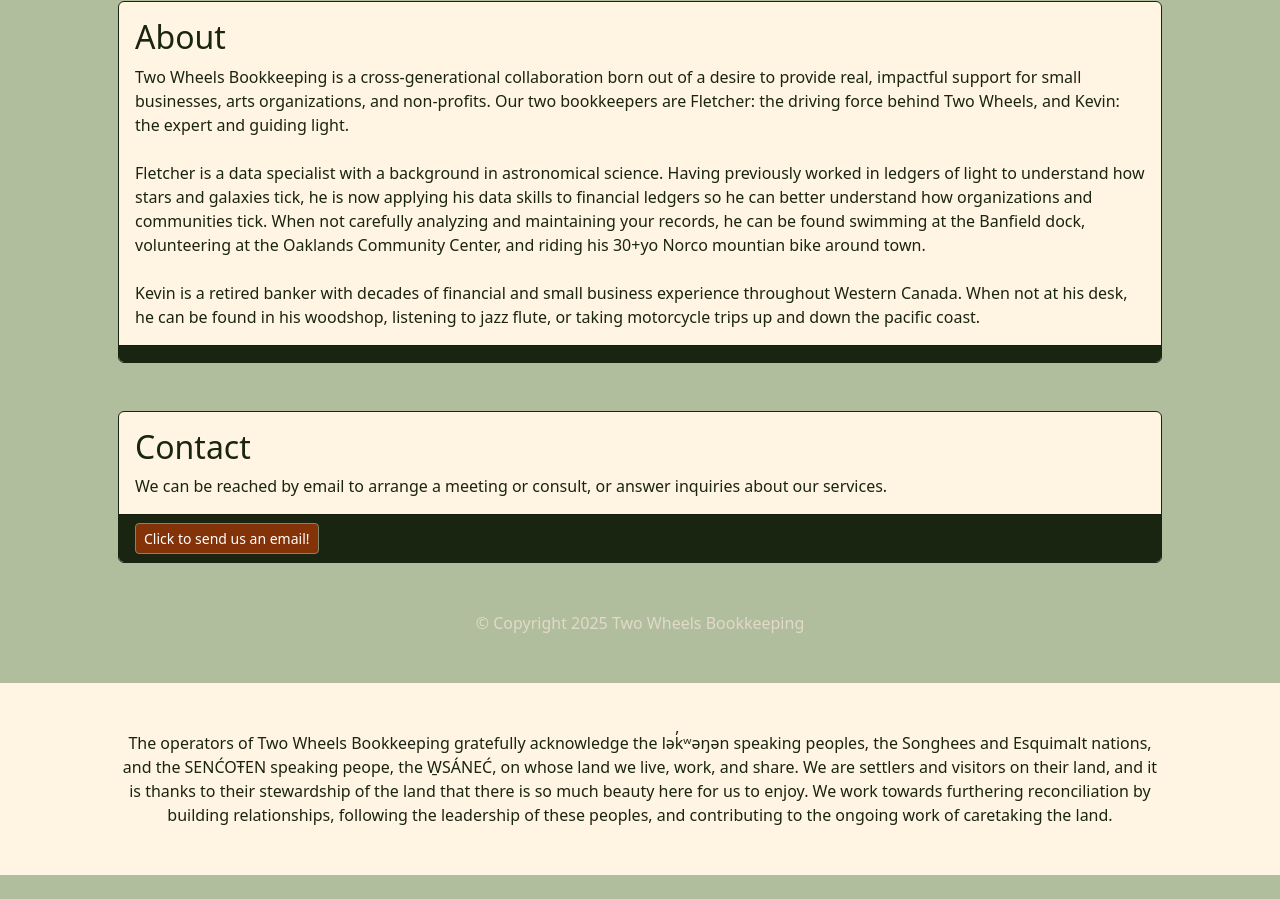
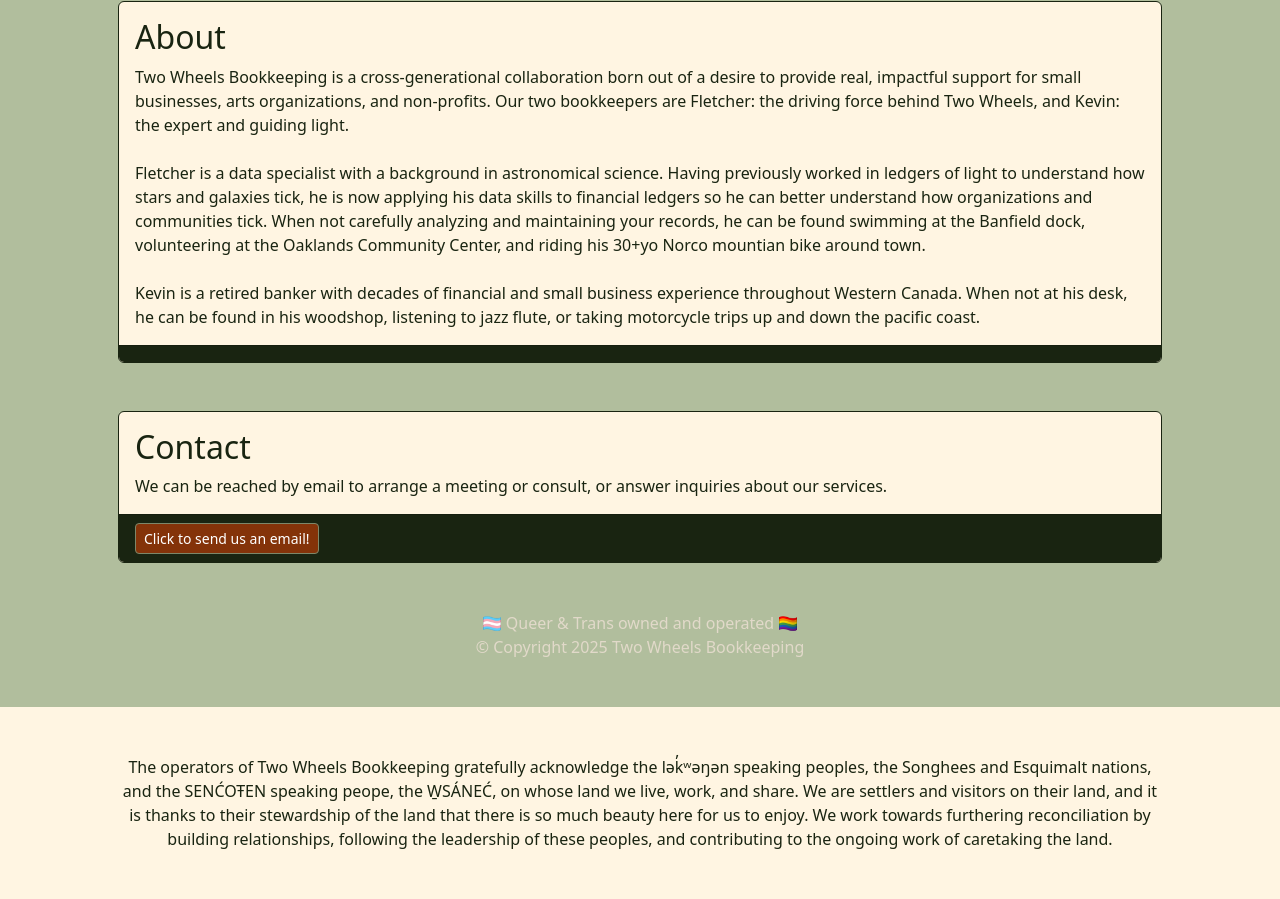
Before and after one commit to wallerf/bikebooks, a plain HTML site: page index.html in a window 1280 px wide. Shown: the part 1091-1990 px from the top of the page. Before the commit the page ends 1966 px from the top, so only its background shows below. Drawn offline with nearby package versions, Linux system fonts and the light colour scheme.

Commit message:
queer owned

```diff
--- a/index.html
+++ b/index.html
@@ -86,7 +86,7 @@
                         </div>
                         <div class="card-footer"><a class="btn btn-primary btn-sm" href="mailto:info@bikebooks.ca">Click to send us an email!</a></div>
                     </div>
-                    <div class="container px-4 px-lg-5"><p class="m-0 text-center text-white"><br><br>&copy; Copyright 2025 Two Wheels Bookkeeping</p></div>
+                    <div class="container px-4 px-lg-5"><p class="m-0 text-center text-white"><br><br>🏳️‍⚧️ Queer & Trans owned and operated 🏳️‍🌈<br>&copy; Copyright 2025 Two Wheels Bookkeeping</p></div>
                 </div>
             <!--</div>-->
         </div>
```
